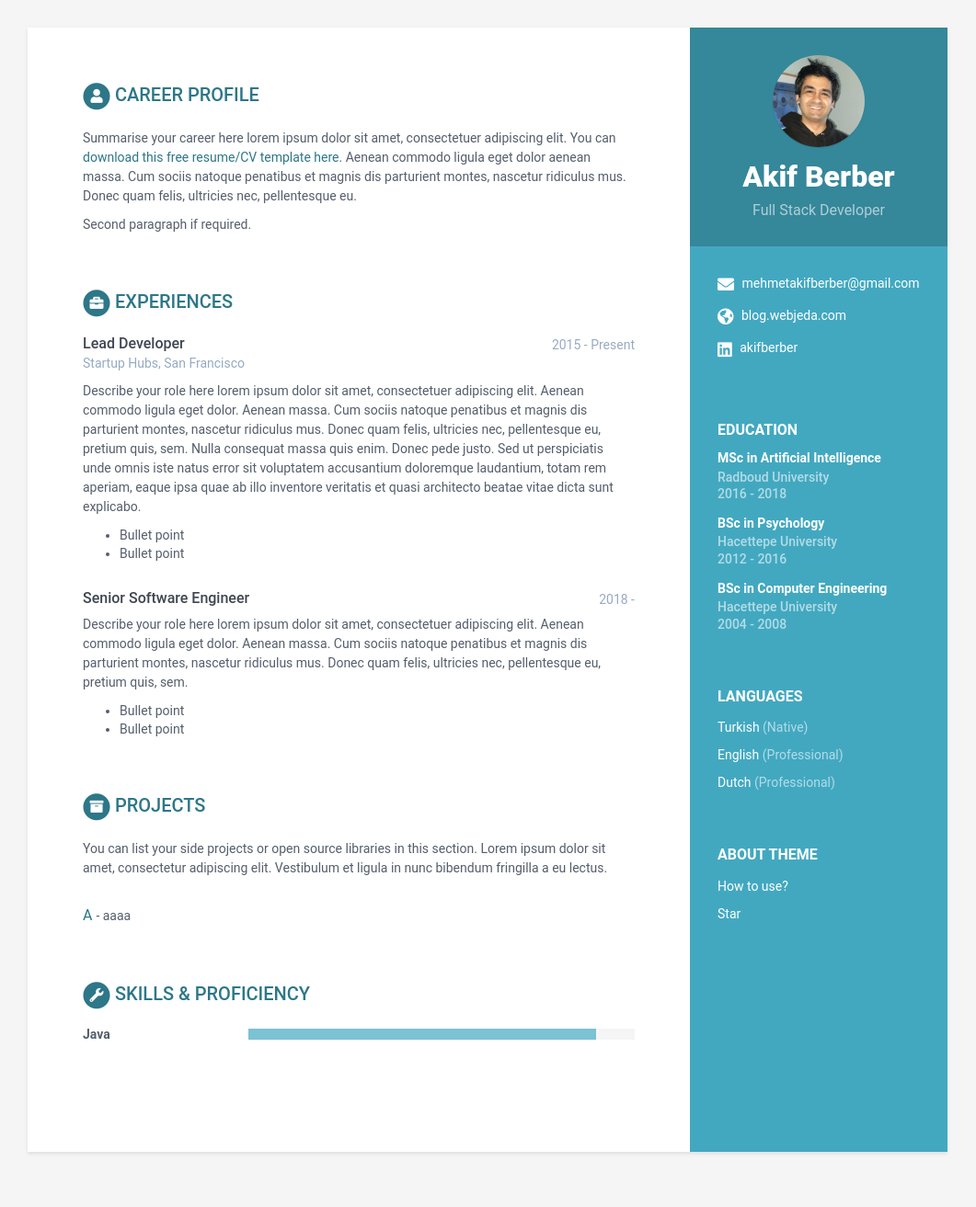
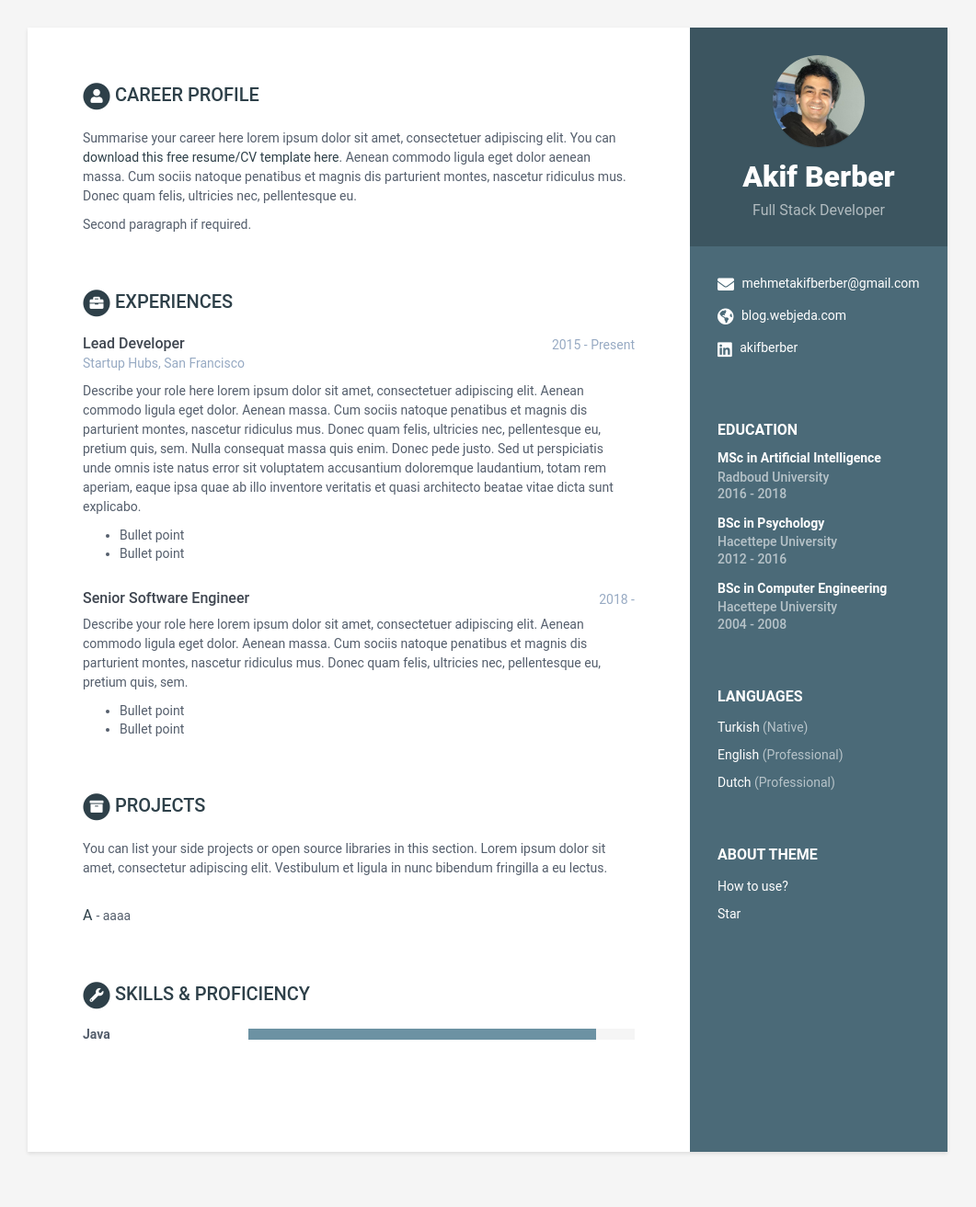
Before and after one commit to berberakif/berber.github.io, a Jekyll site: the page built from index.html, in a window 1280 px wide. Shown: the whole page at 92% size, without its empty margins (110-1171 px from the left). Built offline with Jekyll 4.4.1, drawn with Linux system fonts in a browser that asks for light colours.

Commit message:
Update _config.yml

```diff
--- a/_config.yml
+++ b/_config.yml
@@ -2,16 +2,14 @@
 
 # Site Settings
 title: My Resume
-url: 'http://webjeda.com'
+url: 'berber.ai'
 baseurl: '/berber.github.io' #change it according to your repository name
 # Style will be applied only after restarting the build or serve. Just choose one of the options.
-theme_skin: blue # blue turquoise green berry orange ceramic
+theme_skin: ceramic # blue turquoise green berry orange ceramic
 chrome_mobile_color: #use hex colors (ex:#1976d2) or leave empty if you don't want a color for chrome mobile searchbar
 
 # Tracker
 analytics: UA-83979019-1
-
-
 
 # Sass/SCSS
 sass:
```
